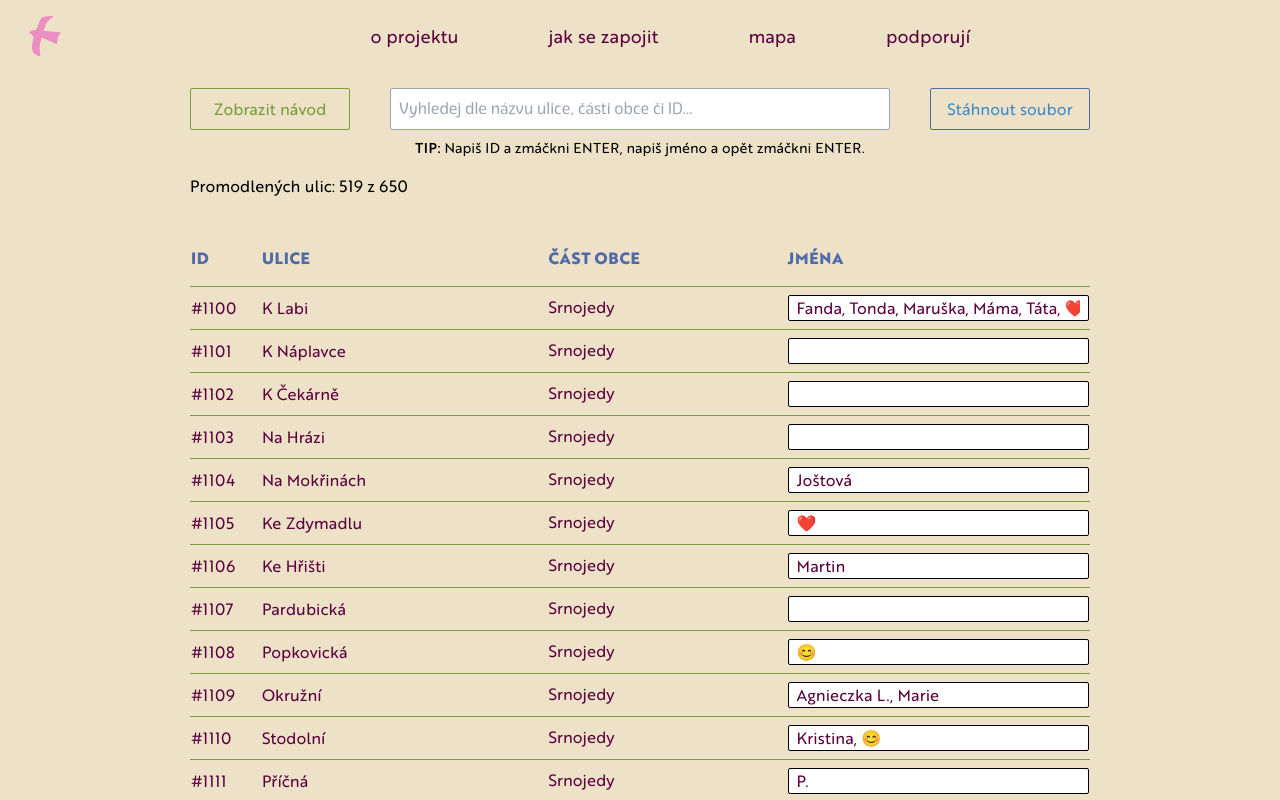
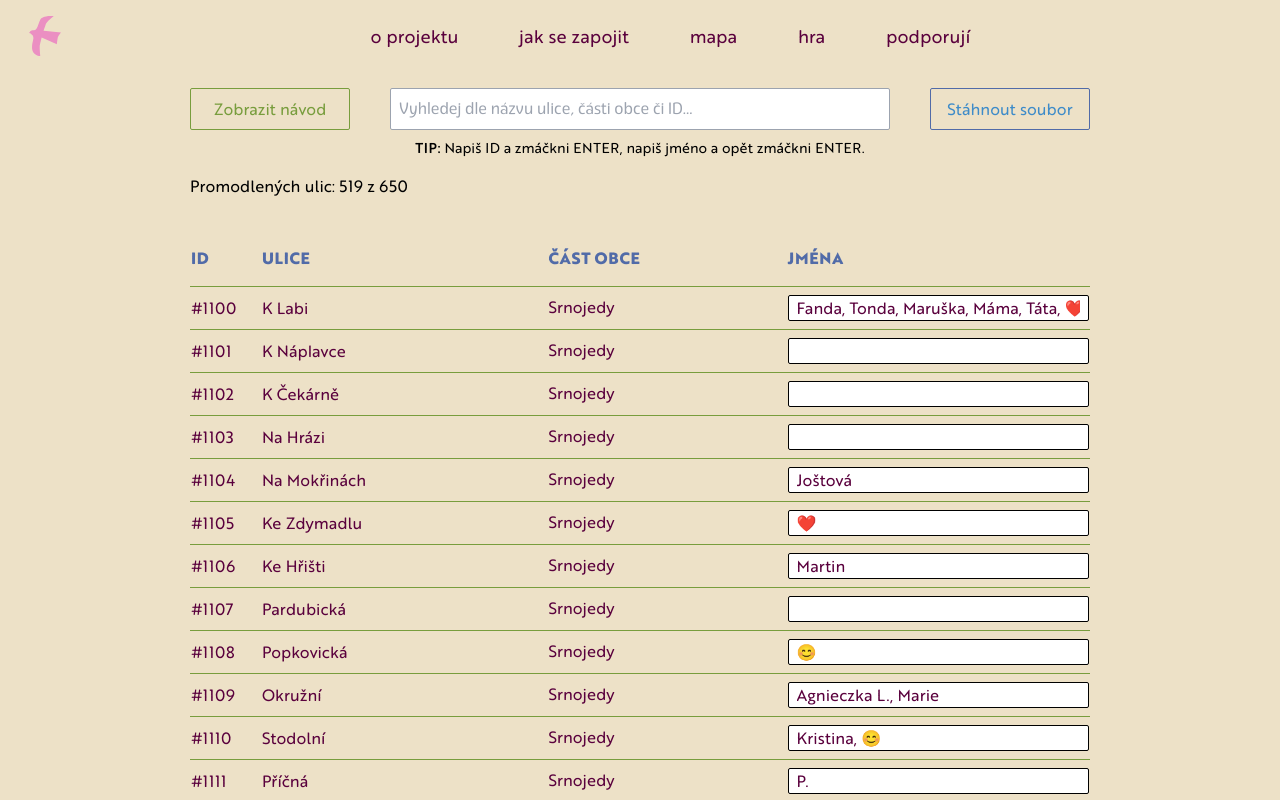
Before and after one commit to petrkucerak/modlitbyzaulice, a Next.js app: page /form in a window 1280 px wide. Shown: the top 800 px of the page. Built offline with nearby package versions, Linux system fonts and the light colour scheme.

Commit message:
Add link to navigation

```diff
--- a/components/layout/header.js
+++ b/components/layout/header.js
@@ -45,6 +45,9 @@ export default function Header({ activeSection }) {
         <Link href={"/mapa"} title="interaktivní mapa">
           mapa
         </Link>
+        <Link href={"/hra"} title="znalostní hra">
+          hra
+        </Link>
         <Link href={"/#sponsors-target"} title="projekt podporují">
           podporují
         </Link>
@@ -78,6 +81,14 @@ export default function Header({ activeSection }) {
             mapa
           </Link>
           <Link
+            href={"/hra"}
+            onClick={toggleMenu}
+            className="block my-4"
+            title="znalostní hra"
+          >
+            hra
+          </Link>
+          <Link
             href={"/#sponsors-target"}
             onClick={toggleMenu}
             className="block my-4"
```
